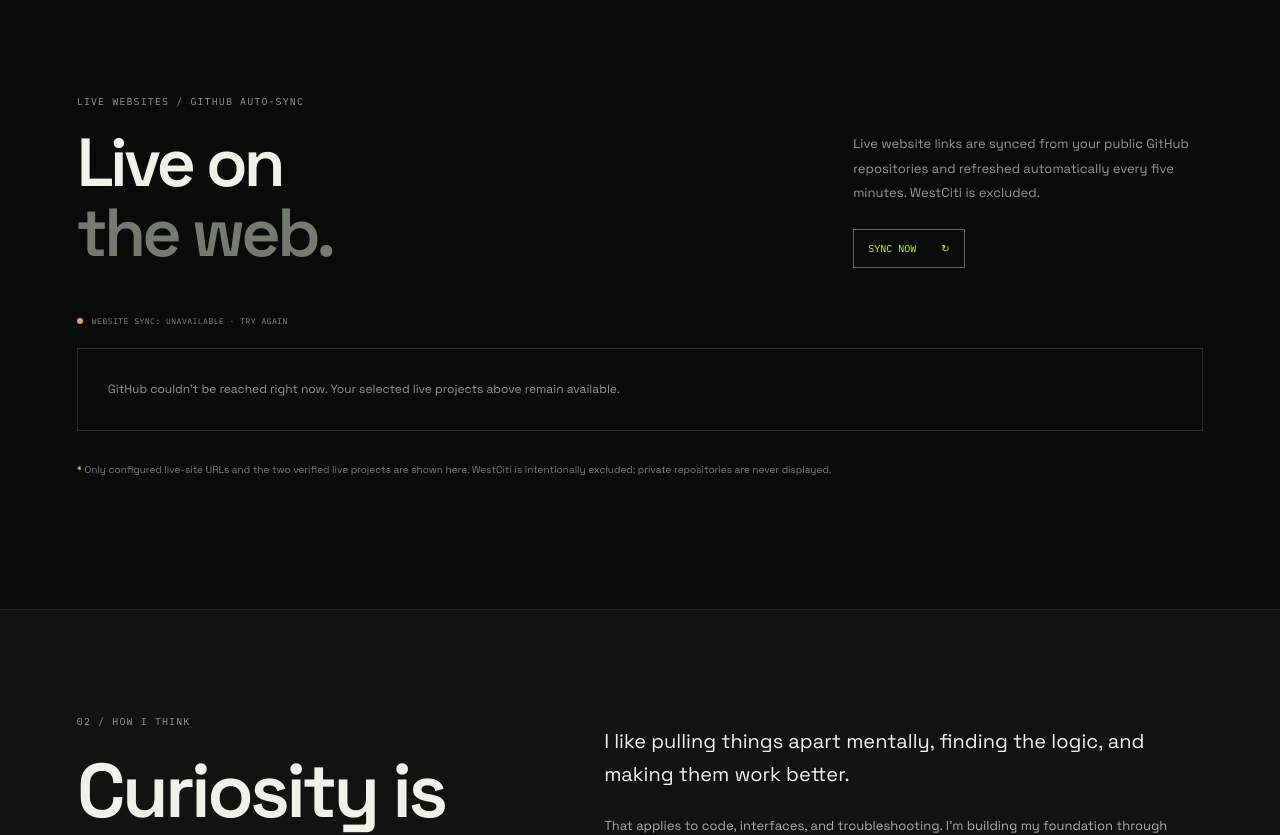
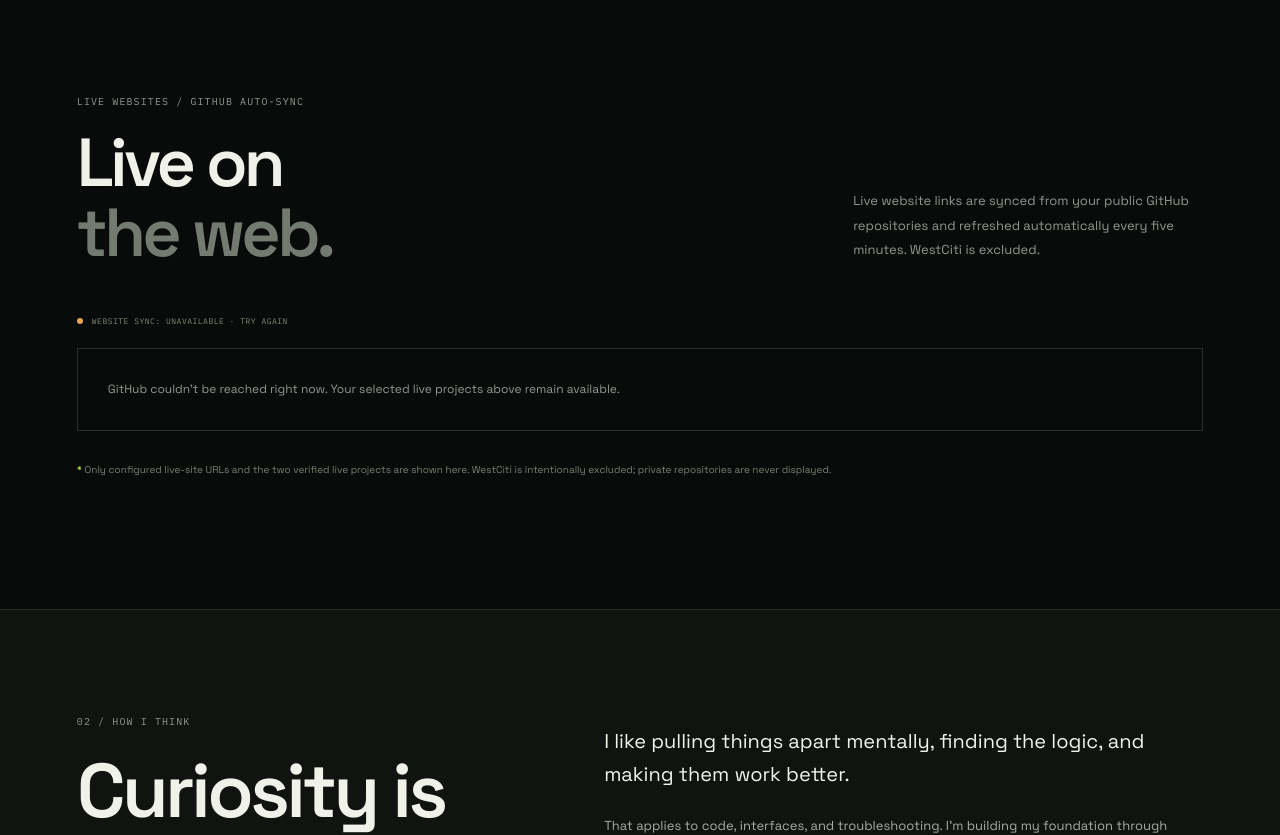
Before and after one commit to Ad3n1x/Portfolio, a React (Vite) app in the folder client/: page / in a window 1280 px wide. Shown: the part 1880-2715 px from the top of the page. Built offline with nearby package versions, Linux system fonts and the light colour scheme; no server answers.

Commit message:
Remove manual GitHub sync control

```diff
--- a/client/src/App.jsx
+++ b/client/src/App.jsx
@@ -36,7 +36,6 @@ export default function App() {
   const [githubRepos, setGithubRepos] = useState([]);
   const [githubStatus, setGithubStatus] = useState("syncing");
   const [githubLastSynced, setGithubLastSynced] = useState("");
-  const [githubSyncTrigger, setGithubSyncTrigger] = useState(0);
 
   useEffect(() => {
     let active = true;
@@ -89,7 +88,7 @@ export default function App() {
     syncPublicRepos();
     const interval = window.setInterval(syncPublicRepos, 5 * 60 * 1000);
     return () => { active = false; window.clearInterval(interval); };
-  }, [githubSyncTrigger]);
+  }, []);
 
   const updateField = (event) => setForm({ ...form, [event.target.name]: event.target.value });
 
@@ -144,7 +143,7 @@ export default function App() {
         <p className="api-note"><span className={`api-dot ${apiStatus}`} /> PROJECT DATA: {apiStatus === "connected" ? "CONNECTED TO API" : apiStatus === "offline" ? "SHOWING LOCAL FALLBACK" : "CONNECTING TO API"}</p>
       </section>
       <section id="github" className="section-wrap section-block github-section">
-        <div className="section-heading"><div><p className="eyebrow">LIVE WEBSITES / GITHUB AUTO-SYNC</p><h2>Live on<br /><span className="muted-heading">the web.</span></h2></div><div className="github-sync-tools"><p className="section-side">Live website links are synced from your public GitHub repositories and refreshed automatically every five minutes. WestCiti is excluded.</p><button className="button github-sync-button" type="button" onClick={() => setGithubSyncTrigger((value) => value + 1)} disabled={githubStatus === "syncing"}>{githubStatus === "syncing" ? "SYNCING..." : "SYNC NOW"} <span>↻</span></button></div></div>
+        <div className="section-heading"><div><p className="eyebrow">LIVE WEBSITES / GITHUB AUTO-SYNC</p><h2>Live on<br /><span className="muted-heading">the web.</span></h2></div><div className="github-sync-tools"><p className="section-side">Live website links are synced from your public GitHub repositories and refreshed automatically every five minutes. WestCiti is excluded.</p></div></div>
         <p className="api-note"><span className={`api-dot ${githubStatus === "synced" ? "connected" : githubStatus === "offline" ? "offline" : ""}`} /> WEBSITE SYNC: {githubStatus === "synced" ? `UPDATED · LAST CHECK ${githubLastSynced}` : githubStatus === "offline" ? "UNAVAILABLE · TRY AGAIN" : "FETCHING LIVE WEBSITE LINKS"}</p>
         {githubRepos.length ? <div className="project-grid github-project-grid">{githubRepos.map((project, index) => <ProjectCard key={project._id} project={project} index={index} />)}</div> : <p className="github-empty">{githubStatus === "offline" ? "GitHub couldn't be reached right now. Your selected live projects above remain available." : "Loading public repositories from GitHub…"}</p>}
         <p className="project-note"><span>*</span> Only configured live-site URLs and the two verified live projects are shown here. WestCiti is intentionally excluded; private repositories are never displayed.</p>
```
